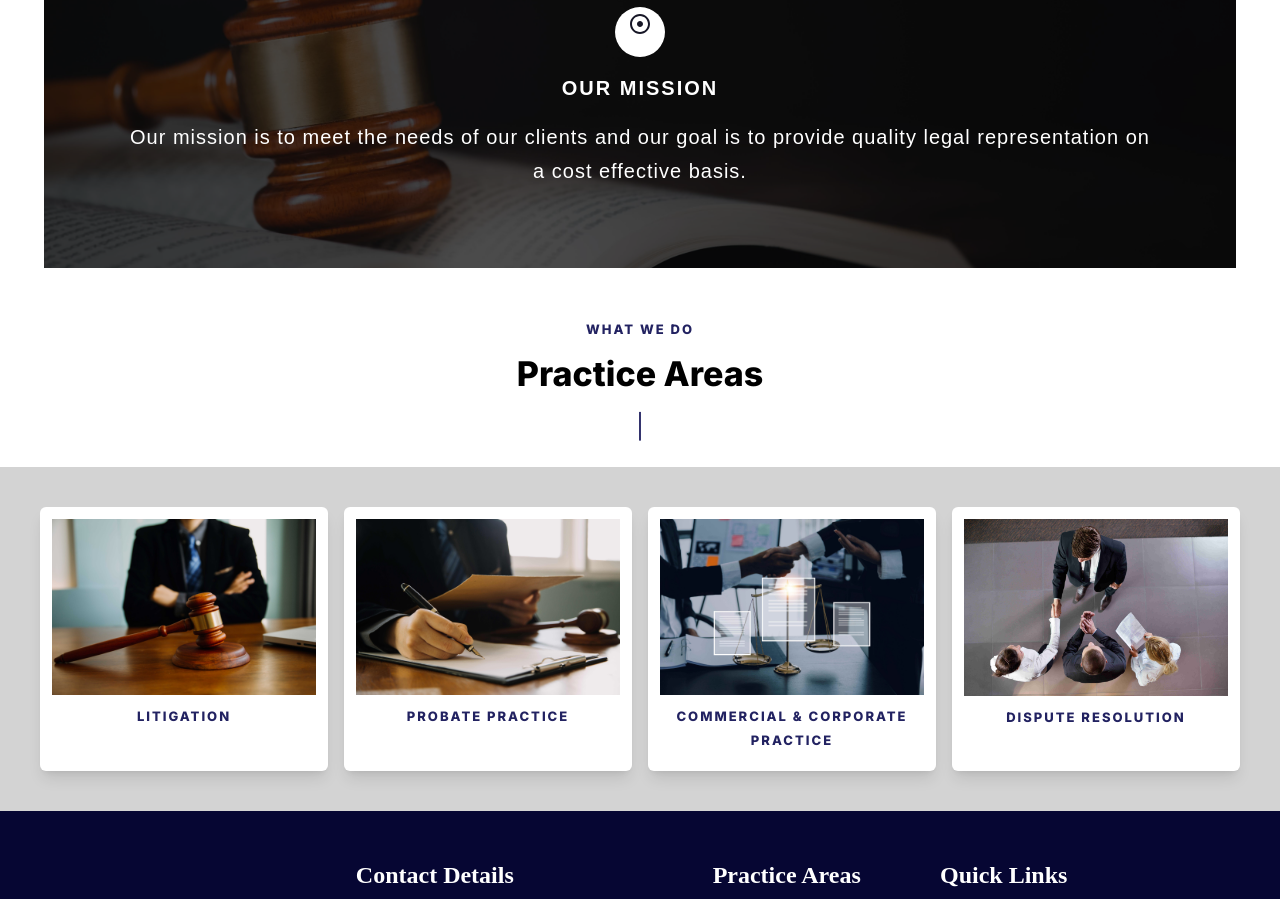
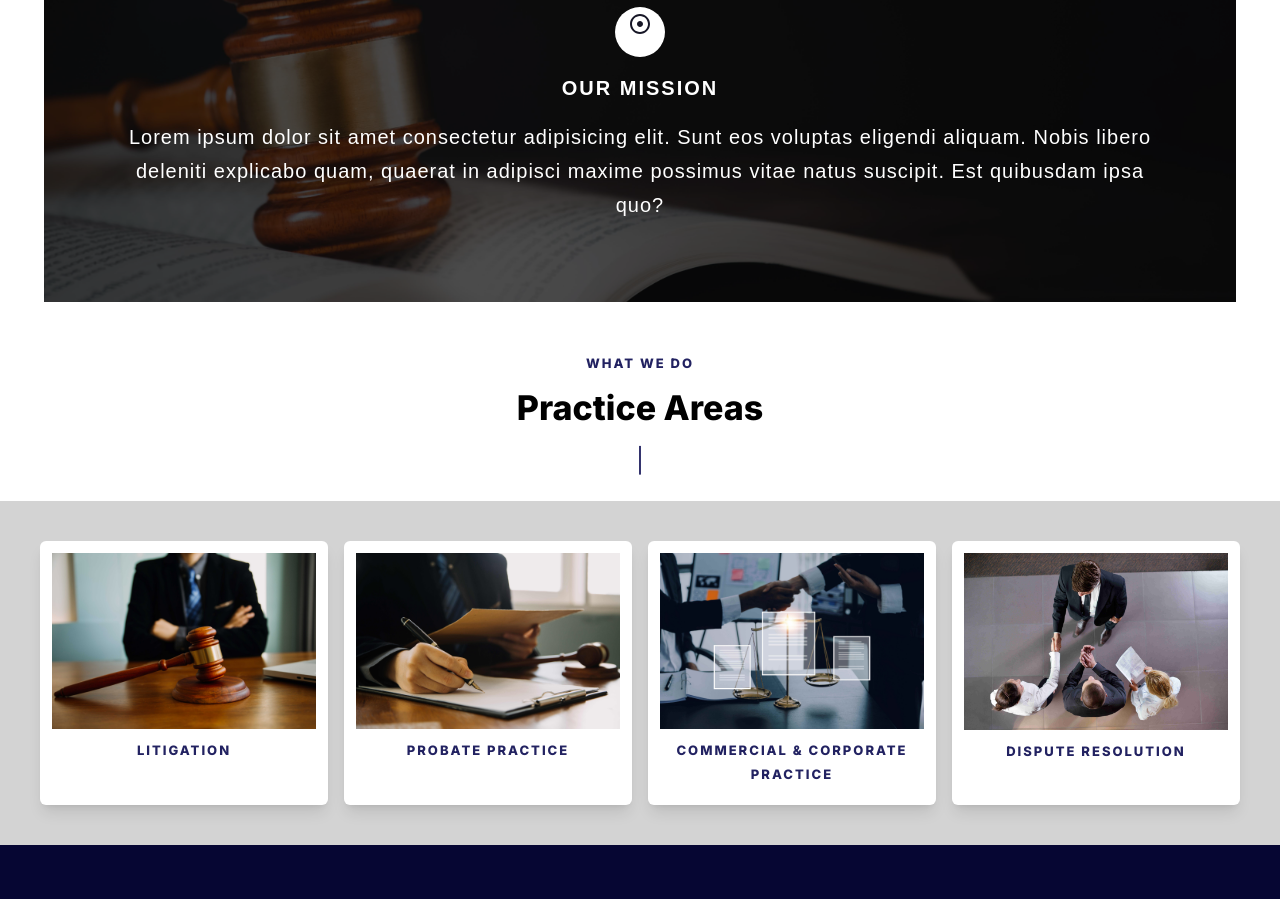
Before and after one commit to bolowys33/acegrit, a Next.js app: page /about in a window 1280 px wide. Shown: the part 1720-2619 px from the top of the page. Built offline with nearby package versions, Linux system fonts and the light colour scheme.

Commit message:
Edit mission banner

```diff
--- a/components/MissionBanner.tsx
+++ b/components/MissionBanner.tsx
@@ -11,9 +11,7 @@ const MissionBanner = () => {
                     OUR MISSION
                 </h1>
                 <p className="tracking-[1px] leading-[34px]">
-                    Our mission is to meet the needs of our clients and our goal
-                    is to provide quality legal representation on a cost
-                    effective basis.
+                    Lorem ipsum dolor sit amet consectetur adipisicing elit. Sunt eos voluptas eligendi aliquam. Nobis libero deleniti explicabo quam, quaerat in adipisci maxime possimus vitae natus suscipit. Est quibusdam ipsa quo?
                 </p>
             </div>
         </div>
```
